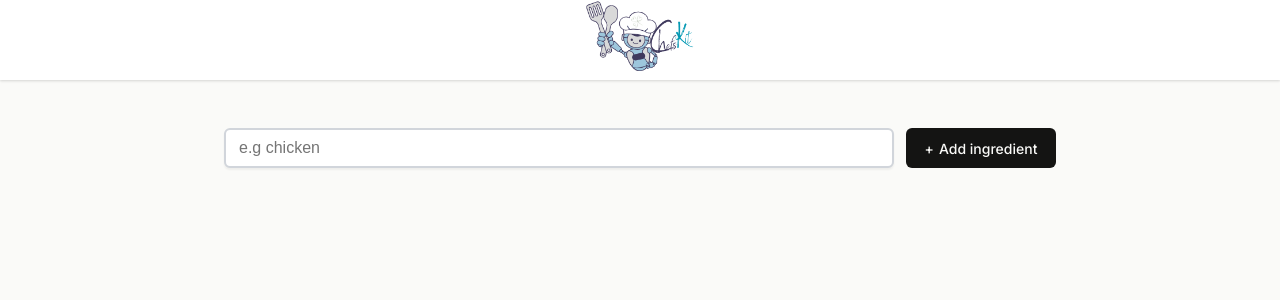
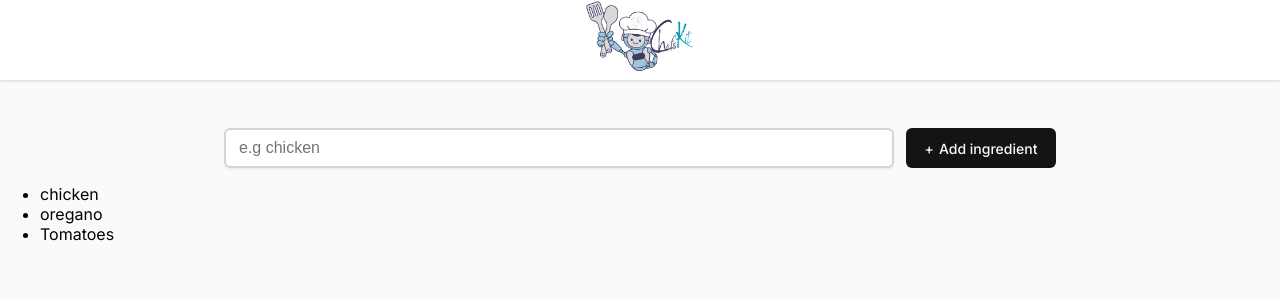
Before and after one commit to rifat328/ChefsKit, a React (Vite) app in the folder chefskit/: page / in a window 1280 px wide. Shown: the top 300 px of the page. Built offline with nearby package versions, Linux system fonts and the light colour scheme.

Commit message:
event handelers react

```diff
--- a/chefskit/src/component/Entry.jsx
+++ b/chefskit/src/component/Entry.jsx
@@ -1,9 +1,12 @@
 import React from "react";
 import "../styling/entry.css";
 const Entry = () => {
+  const ingredients = ["chicken", "oregano", "Tomatoes"];
+  const ingredientList = ingredients.map((ingredient) => <li>{ingredient}</li>);
+  const submitOutput = () => console.log("input is submitted");
   return (
     <main>
-      <form className="add-ingredient-form">
+      <form className="add-ingredient-form" onSubmit={submitOutput}>
         <input
           type="text"
           placeholder="e.g chicken"
@@ -11,6 +14,7 @@ const Entry = () => {
         />
         <button>Add ingredient</button>
       </form>
+      <ul>{ingredientList}</ul>
     </main>
   );
 };
```
